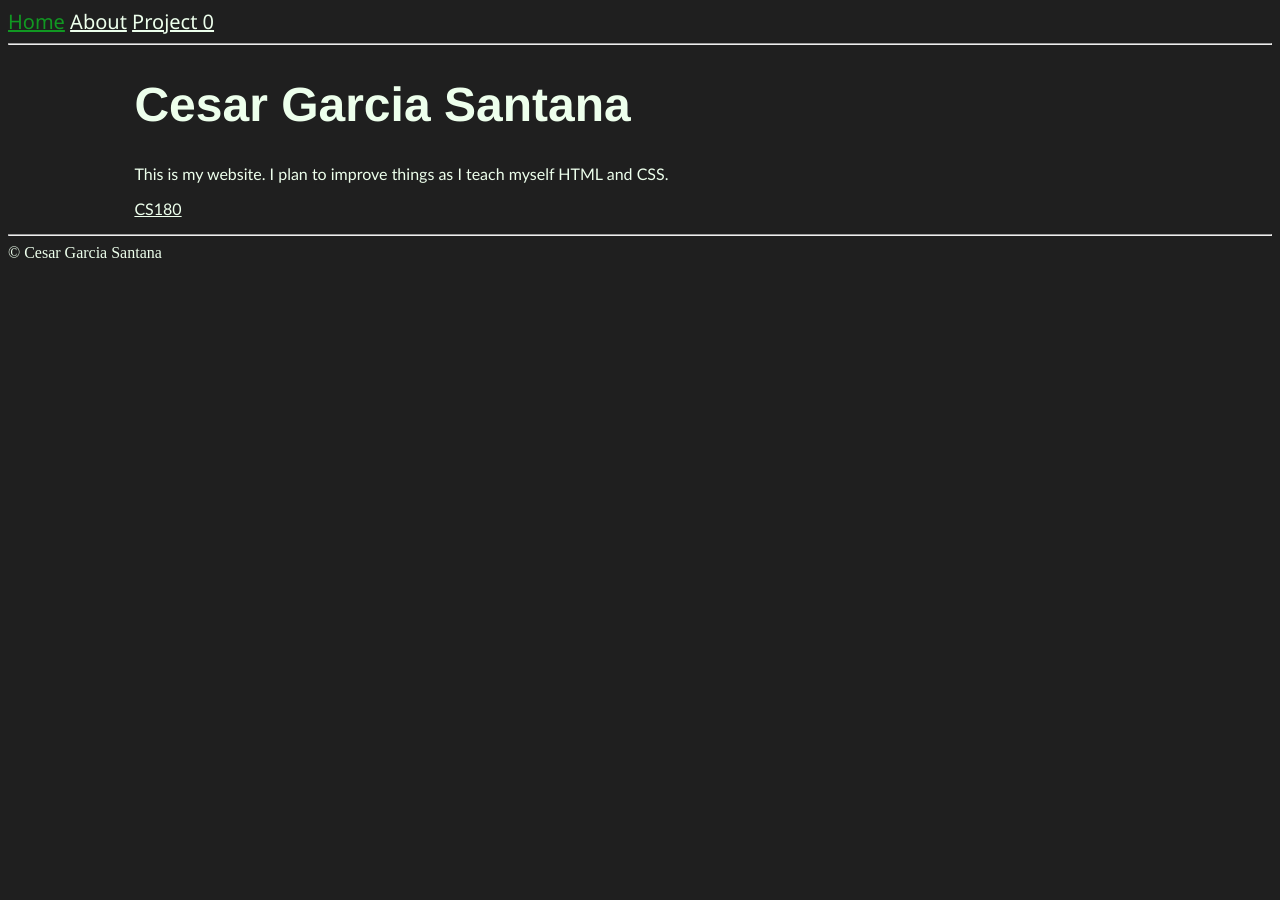
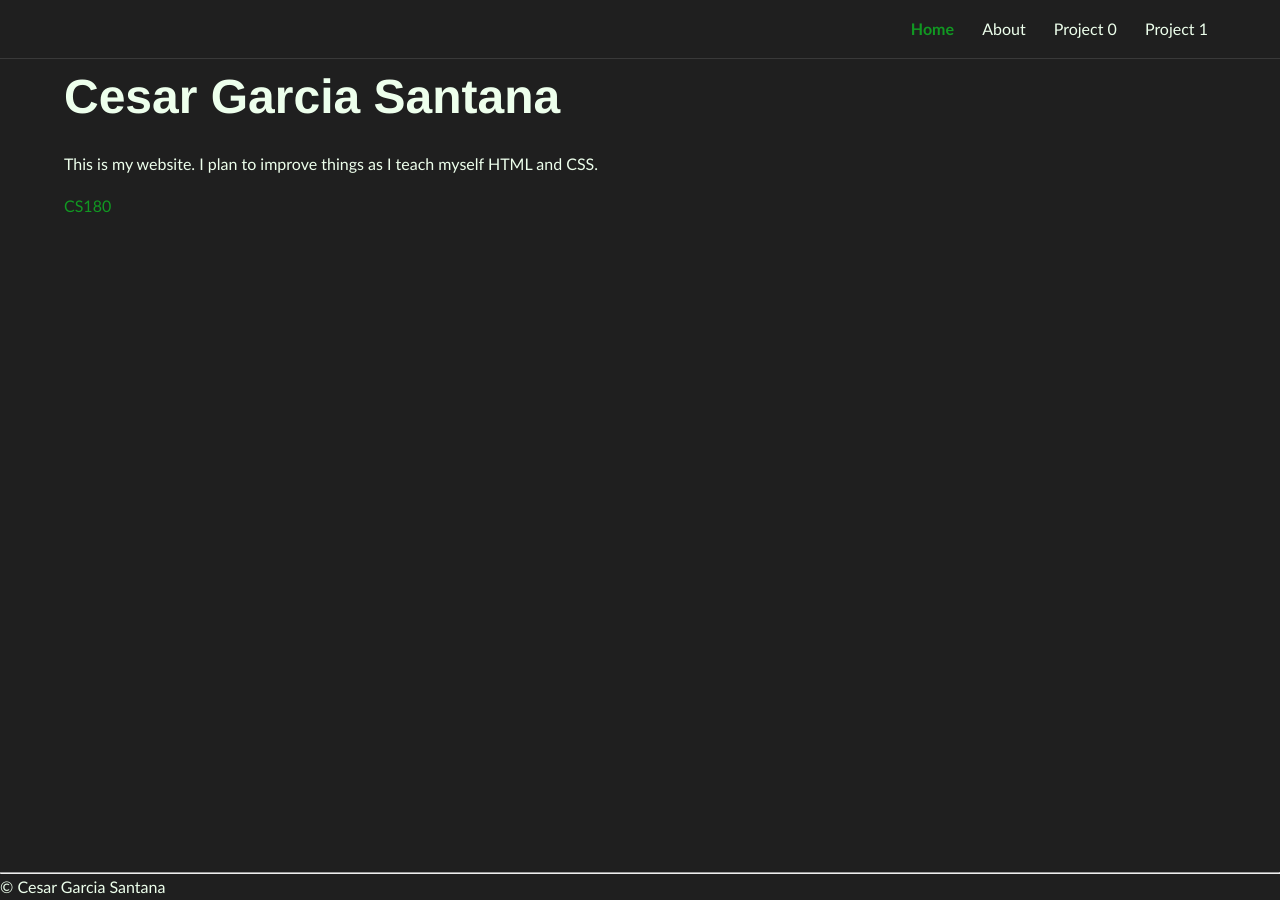
Before and after one commit to CesarG-S/cesarg-s.github.io, a Jekyll site: the page built from index.md, in a window 1280 px wide. Built offline with Jekyll 4.4.1, drawn with Linux system fonts in a browser that asks for light colours.

Commit message:
Improved CSS, created project 1 page

```diff
--- a/_data/navigation.yml
+++ b/_data/navigation.yml
@@ -4,3 +4,5 @@
   link: /about/
 - name: Project 0
   link: /project0/
+- name: Project 1
+  link: /project1/
--- a/_includes/navigation.html
+++ b/_includes/navigation.html
@@ -1,6 +1,9 @@
-<nav class="footer">
-  {% for item in site.data.navigation %}
-    <a href="{{ item.link }}"{% if page.url == item.link %} class="current"{% endif %}>{{ item.name }}</a>
-  {% endfor %}
-</nav>
-<hr>
+<header class="site-header">
+  <div class="nav-container">
+    <nav class="main-nav">
+      {% for item in site.data.navigation %}
+        <a href="{{ item.link }}"{% if page.url == item.link %} class="current-link"{% endif %}>{{ item.name }}</a>
+      {% endfor %}
+    </nav>
+  </div>
+</header>
--- a/_layouts/default.html
+++ b/_layouts/default.html
@@ -2,18 +2,18 @@
 <html lang="en">
   {%- include header.html -%}
 
-  {%- include navigation.html -%}
-  <body class="bgcolor">
-    <div class="nicemargins">
+  <body class="section-dark">
+    <div class="page-wrapper">
+      {%- include navigation.html -%}
 
-    <h1>{{ page.title }}</h1>
-    <section>
-      {{ content }}
-    </section>
+      <main class="main-content section-content">
+        <h1>{{ page.title }}</h1>
+        <section>
+          {{ content }}
+        </section>
+      </main>
+
+      {%- include footer.html -%}
     </div>
-
-
   </body>
-
-  {%- include footer.html -%}
 </html>
--- a/_sass/main.scss
+++ b/_sass/main.scss
@@ -1,40 +1,238 @@
-* {
-  color: #EDFFEC;
+// CSS style guide created with assistance from ChatGPT
+
+// ==================================
+// Variables
+// ==================================
+$color-background: #1F1F1F;
+$color-text: #EDFFEC;
+$color-accent: #119822;
+
+$font-heading: "Segoe UI Semibold", "Helvetica Neue", Helvetica, Arial, sans-serif;
+$font-body: 'Trebuchet MS', 'Lucida Sans Unicode', 'Lucida Grande', 'Lucida Sans', Arial, sans-serif;
+$font-footer: 'Segoe UI';
+
+$font-size-base: 1rem;
+$font-size-footer: 1.25rem;
+$font-size-h1: 3rem;
+$font-size-h2: 2rem;
+
+$spacing-container: 5%;
+$breakpoint-mobile: 600px;
+
+// ==================================
+// Base Styles
+// ==================================
+*,
+*::before,
+*::after {
+  box-sizing: border-box;
+  margin: 0;
+  padding: 0;
 }
 
-.bgcolor {
-  background-color: #1F1F1F;
+body {
+  background-color: $color-background;
+  color: $color-text;
+  font-family: $font-body;
+  font-size: $font-size-base;
+  line-height: 1.6;
 }
 
-.current {
-  color: #119822;
-}
+// ==================================
+// Typography
+// ==================================
+h1 {
+  font-family: $font-heading;
+  font-size: $font-size-h1;
+  margin-bottom: 1rem;
 
-.footer {
-  font-family:'Segoe UI';
-  font-size: 20px;
-}
-
-.nicemargins {
-  margin-top: 0px;
-  margin-bottom: 0px;
-  margin-left: 10%;
-  margin-right: 10%;
-}
-
-// ====================================================== //
-h1 {
-  font-family:'Franklin Gothic Medium', 'Arial Narrow', Arial, sans-serif;
-  font-size: 48px;
+  @media (max-width: $breakpoint-mobile) {
+    font-size: 2rem;
+  }
 }
 
 h2 {
-  font-family:'Franklin Gothic Medium', 'Arial Narrow', Arial, sans-serif;
-  font-size: 32px;
-  font-variant:small-caps;
+  font-family: $font-heading;
+  font-size: $font-size-h2;
+  font-variant: small-caps;
+  margin-bottom: 0.75rem;
+
+  @media (max-width: $breakpoint-mobile) {
+    font-size: 1.5rem;
+  }
 }
 
 p {
-  font-family:'Trebuchet MS', 'Lucida Sans Unicode', 'Lucida Grande', 'Lucida Sans', Arial, sans-serif;
+  font-family: $font-body;
+  margin-bottom: 1rem;
 }
-// #1F1F1F #2A7221 #119822 #EDFFEC #EBEBEB
+
+// ==================================
+// Layout Utilities
+// ==================================
+.container {
+  width: 100%;
+  max-width: 1200px;
+  margin-left: auto;
+  margin-right: auto;
+  padding-left: 2rem;
+  padding-right: 2rem;
+}
+
+.section-content {
+  margin-left: $spacing-container;
+  margin-right: $spacing-container;
+
+  @media (max-width: $breakpoint-mobile) {
+    margin-left: 1rem;
+    margin-right: 1rem;
+  }
+}
+
+.page-wrapper {
+  min-height: 100vh;
+  display: flex;
+  flex-direction: column;
+}
+
+.main-content {
+  flex: 1;
+}
+
+// ==================================
+// Utility & Component Classes
+// ==================================
+.section-dark {
+  background-color: $color-background;
+}
+
+.image-row {
+  display: flex;
+  gap: 1rem;           // space between images
+  flex-wrap: wrap;     // allow wrapping on small screens
+  justify-content: center; // center images horizontally
+  margin-bottom: 2rem;
+}
+
+.img-20 {
+  width: 20vw;
+  max-width: 100%;
+  height: auto;
+  display: block;
+}
+
+.img-33 {
+  width: 33vw;
+  max-width: 100%;
+  height: auto;
+  display: block;
+}
+
+.img-50 {
+  width: 50vw;
+  max-width: 100%;
+  height: auto;
+  display: block;
+}
+
+.img-67 {
+  width: 67vw;
+  max-width: 100%;
+  height: auto;
+  display: block;
+}
+
+@media (max-width: 600px) {
+  .img-20,
+  .img-33,
+  .img-50,
+  .img-67 {
+    width: 100% !important;
+    flex-basis: 100% !important;
+    max-width: 100% !important;
+  }
+}
+
+.current-link {
+  color: $color-accent;
+  font-weight: bold;
+}
+
+.site-footer {
+  font-family: $font-footer;
+  font-size: $font-size-footer;
+  text-align: center;
+  padding: 2rem 0;
+  border-top: 1px solid lighten($color-background, 10%);
+  margin-top: 4rem;
+}
+
+// ==================================
+// Link Styles
+// ==================================
+a {
+  color: $color-accent;
+  text-decoration: none;
+
+  &:hover,
+  &:focus {
+    text-decoration: underline;
+    color: lighten($color-accent, 10%);
+  }
+}
+
+// ==================================
+// Header Styles
+// ==================================
+
+.site-header {
+  background-color: $color-background;
+  border-bottom: 1px solid lighten($color-background, 10%);
+  padding: 1rem 0;
+}
+
+.nav-container {
+  max-width: 1200px;
+  margin: 0 auto;
+  padding: 0 2rem;
+  display: flex;
+  align-items: center;
+  justify-content: flex-end;
+  flex-wrap: wrap; // responsive on small screens
+}
+
+.site-title a {
+  font-family: $font-heading;
+  font-size: 2rem;
+  font-weight: bold;
+  color: $color-accent;
+  text-decoration: none;
+}
+
+.main-nav a {
+  margin-left: 1.5rem;
+  font-size: 1rem;
+  color: $color-text;
+  text-decoration: none;
+
+  &:hover {
+    color: lighten($color-accent, 10%);
+  }
+
+  &.current-link {
+    color: $color-accent;
+    font-weight: bold;
+  }
+}
+
+@media (max-width: 600px) {
+  .nav-container {
+    flex-direction: column;
+    align-items: flex-start;
+    gap: 0.5rem;
+  }
+
+  .main-nav a {
+    margin-left: 0;
+  }
+}
```
Also changed, not shown: proj0/main.md (+15 -7 lines), proj1/main.md (added, +6 -0 lines).
